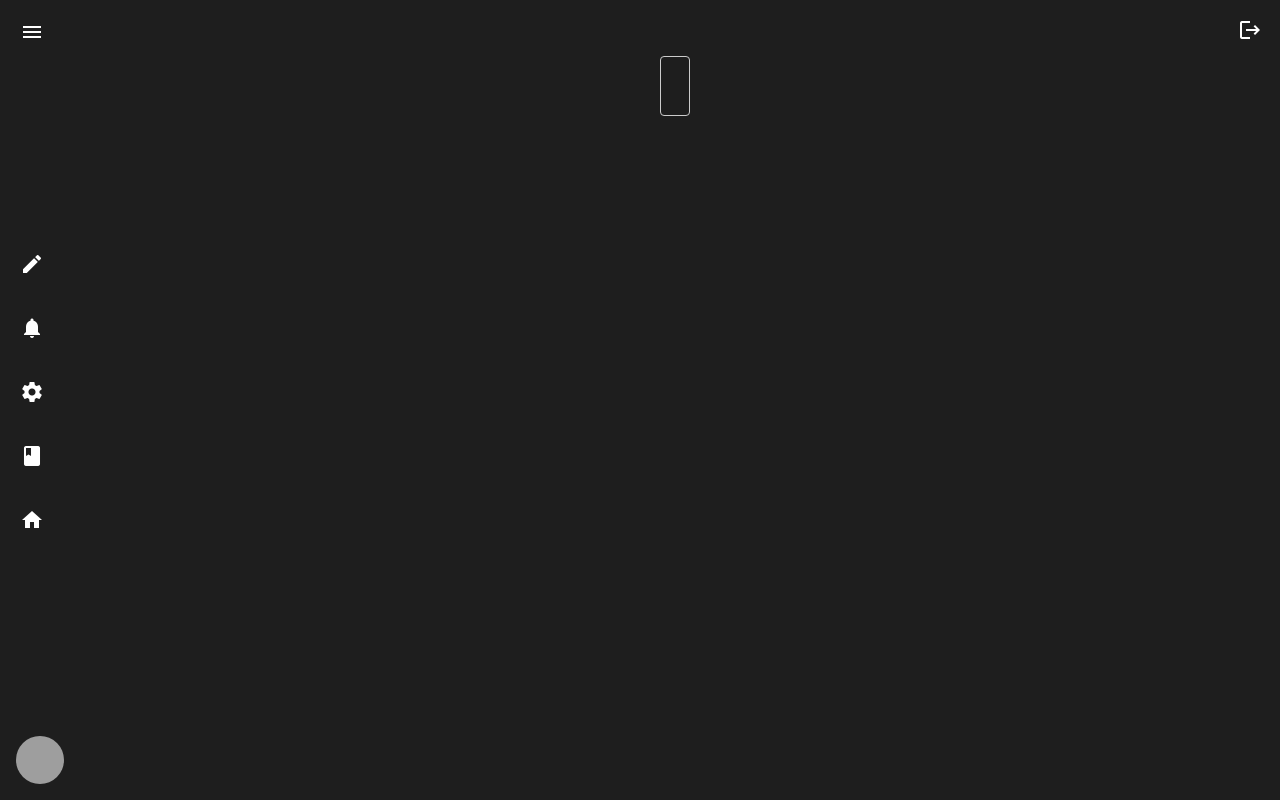
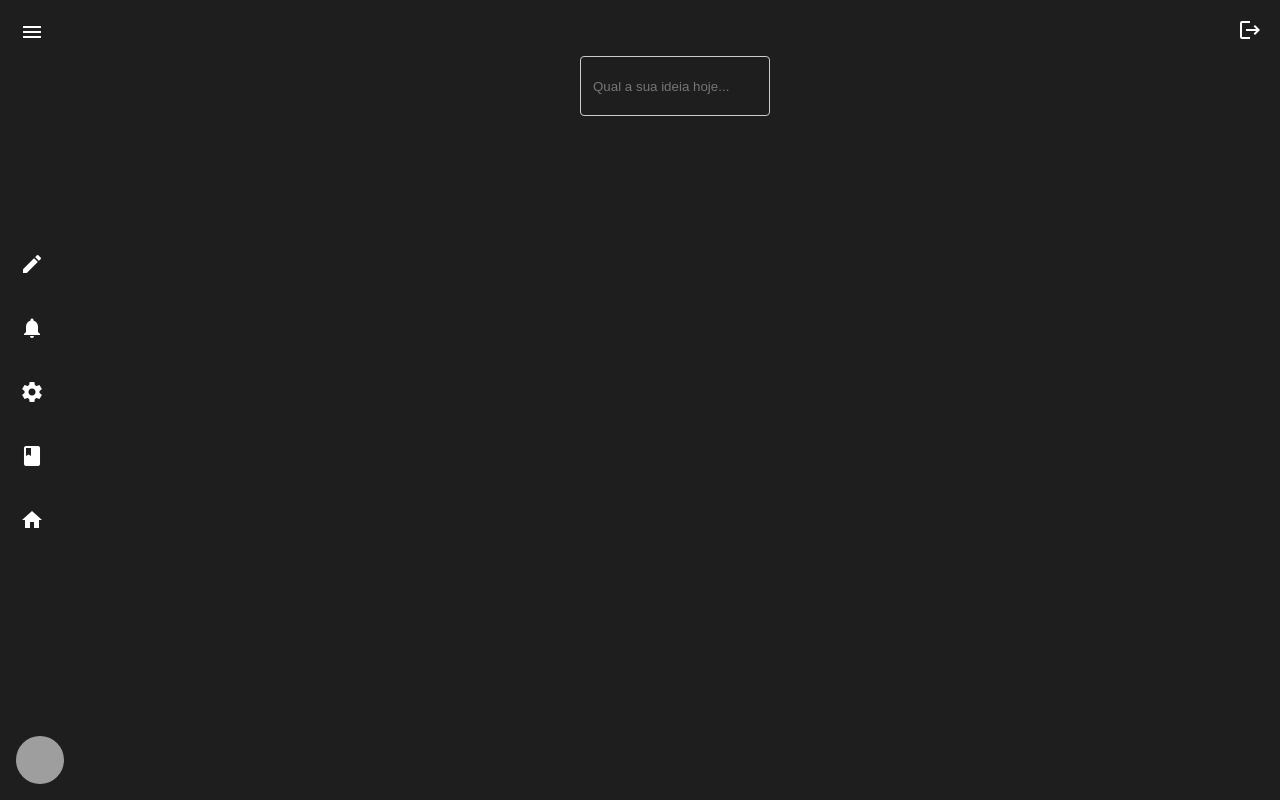
Before and after one commit to Lucasborges198/MyOwnNotes, an Angular app: page / in a window 1280 px wide. Built offline with nearby package versions, Linux system fonts and the light colour scheme; grey boxes are pictures that could not be loaded.

Commit message:
fix: changed the initial button size

```diff
--- a/src/app/home-page/home-page.scss
+++ b/src/app/home-page/home-page.scss
@@ -39,7 +39,7 @@
 }
 
 .input-bar {
-  width: 30px;
+  width: 190px;
   height: 60px;
   max-width: 100%;
   padding: 8px 12px;
```
